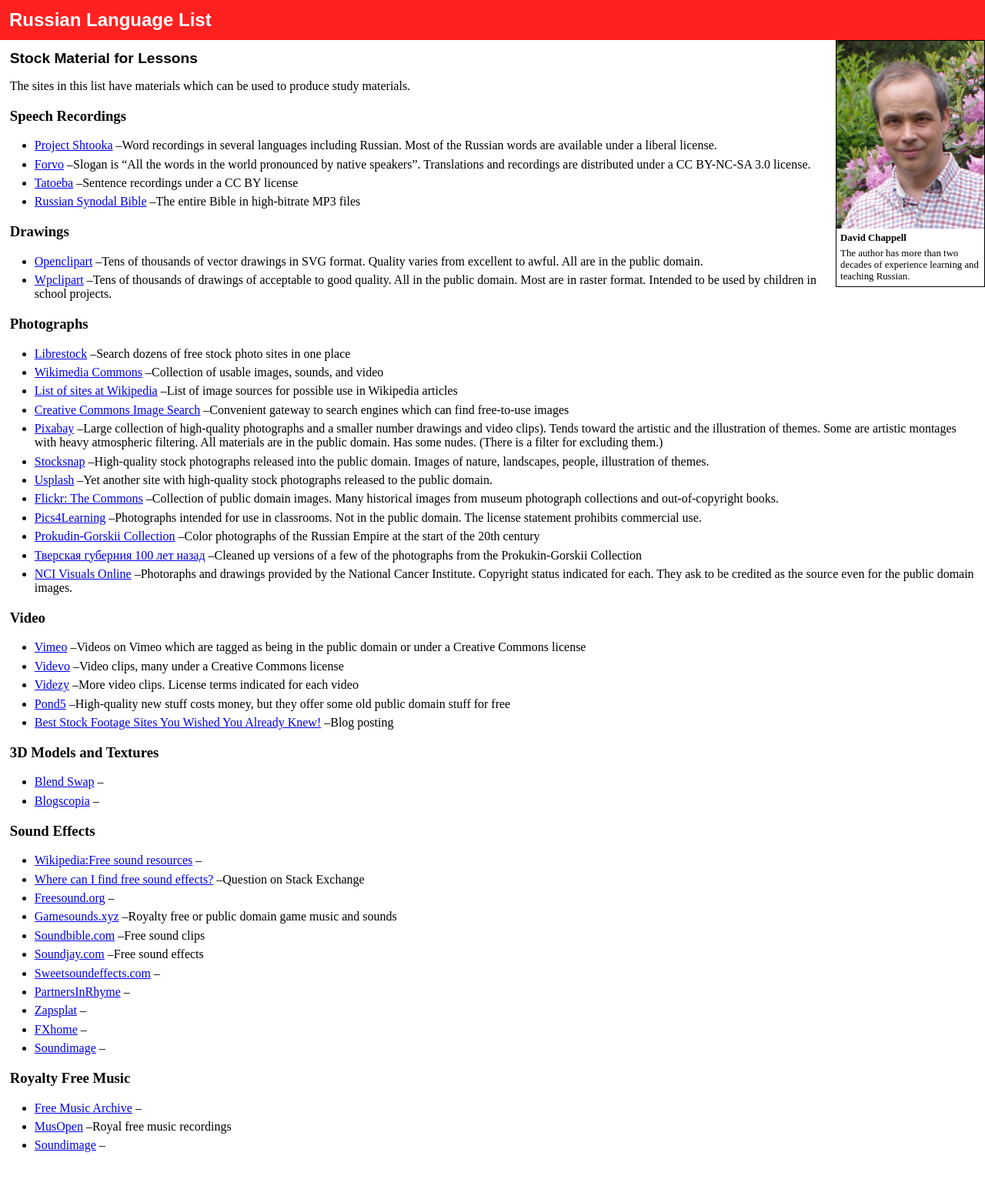
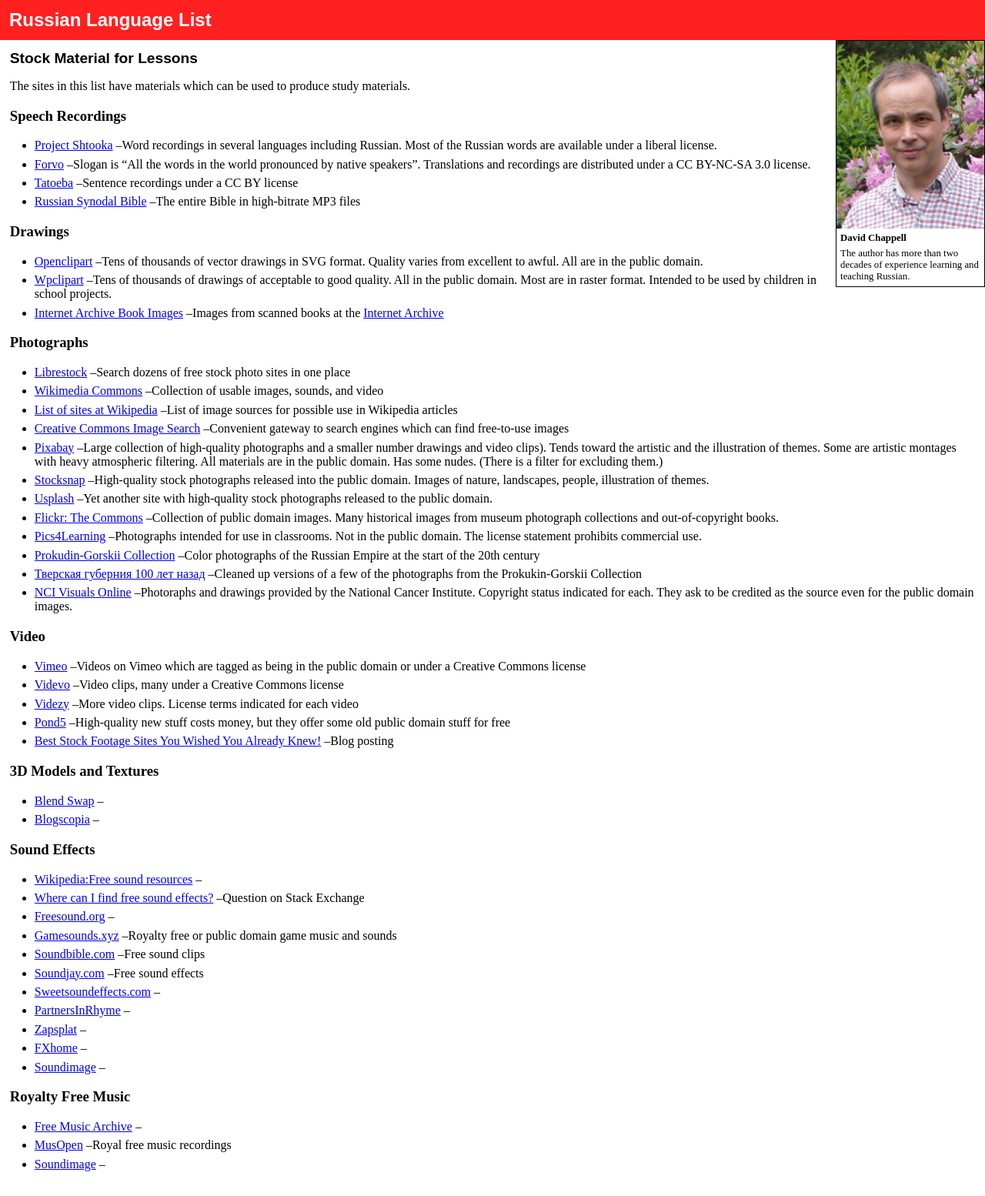
Before and after one commit to david672orford/russian-language-list, a Jekyll site: the page built from for-instructors/stock-material.md, in a window 1280 px wide. Shown: the whole page at 77% size. Built offline with Jekyll 4.4.1, drawn with Linux system fonts in a browser that asks for light colours; our own code applies the rules of GitHub Pages for plain Markdown files; before the commit the page ends 1529 px from its top, so only the background shows below that.

Commit message:
added Internet Archive book illustrations

```diff
--- a/assets/css/style.css
+++ b/assets/css/style.css
@@ -57,6 +57,7 @@
 	}
 
 DIV.google_ads {
+	clear: both;
 	margin: 2em .5em .5em .5em;
 	width: 80%;
 	max-width: 600px;
--- a/for-instructors/stock-material.md
+++ b/for-instructors/stock-material.md
@@ -17,9 +17,14 @@
 
 ### Drawings
 * [Openclipart](https://openclipart.org/)
-	--Tens of thousands of vector drawings in SVG format. Quality varies from excellent to awful. All are in the public domain.
+	--Tens of thousands of vector drawings in SVG format. Quality varies from
+	excellent to awful. All are in the public domain.
 * [Wpclipart](https://wpclipart.com/)
-	--Tens of thousands of drawings of acceptable to good quality. All in the public domain. Most are in raster format. Intended to be used by children in school projects.
+	--Tens of thousands of drawings of acceptable to good quality. All in the
+	public domain. Most are in raster format. Intended to be used by children
+	in school projects.
+* [Internet Archive Book Images](https://www.flickr.com/photos/internetarchivebookimages/)
+	--Images from scanned books at the [Internet Archive](https://archive.org/)
 
 ### Photographs
 * [Librestock](https://librestock.com/)
```
